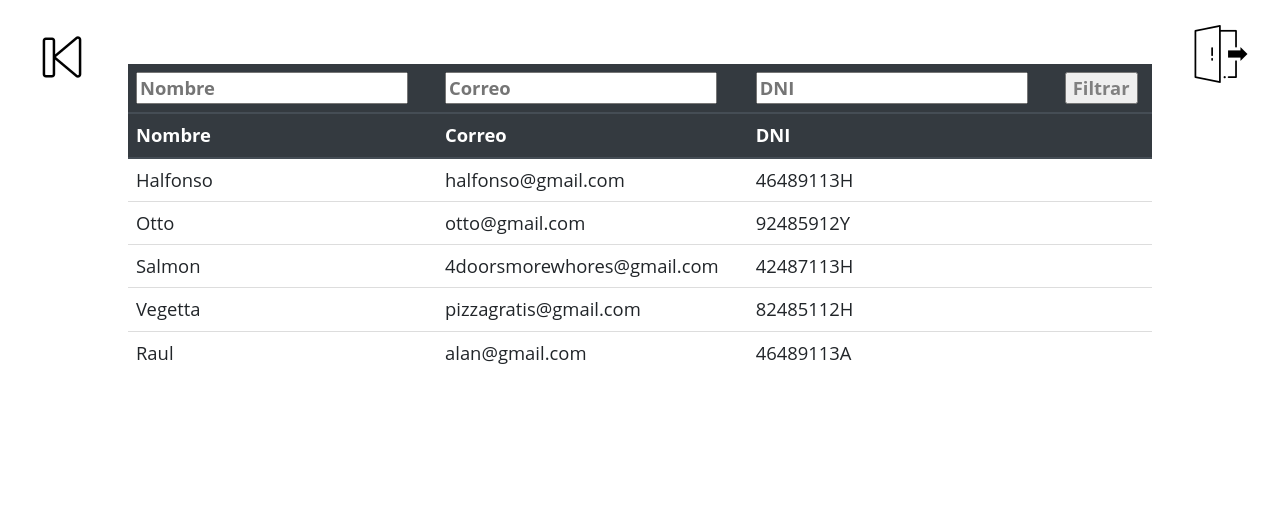
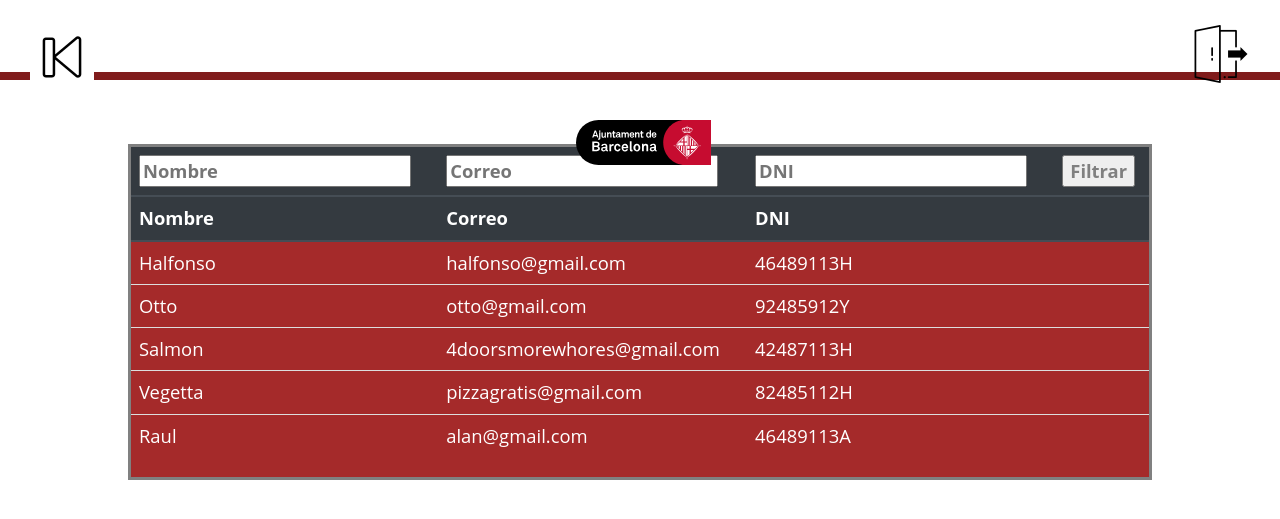
Before and after one commit to RaulGarcia69/Aplicacion-ayuntamiento, a PHP site: page /view/admin.php?id=1 in a window 1280 px wide. Shown: the top 519 px of the page. Run offline with PHP 8.4, Linux system fonts and the light colour scheme; data comes from the database, SQL or seed files in the repository.

Commit message:
estilos admin

```diff
--- a/css/styles.css
+++ b/css/styles.css
@@ -28,6 +28,12 @@ p {
     position: absolute;
     top: 10px;
     right: 30px;
+}
+
+.logo2 {
+    position: absolute;
+    top: 120px;
+    left: 45%;
 }
 
 .evento-todos {
@@ -487,3 +493,25 @@ input {
     justify-content: left;
     align-items: center;
 }
+
+.body-admin {}
+
+.historial {
+    border-color: grey;
+    border-style: solid;
+    background-color: brown;
+    color: white
+}
+
+.atras {
+    background-color: white;
+}
+
+#textocolor {
+    color: white
+}
+
+.tablehover tr:hover {
+    transition: all 0.5s;
+    background-color: rgb(128, 28, 28);
+}
--- a/view/admin.php
+++ b/view/admin.php
@@ -14,11 +14,14 @@ $evento_id = $_REQUEST['id'];
     <link rel="stylesheet" href="https://maxcdn.bootstrapcdn.com/bootstrap/4.5.2/css/bootstrap.min.css">
     <link rel="stylesheet" href="https://maxcdn.bootstrapcdn.com/bootstrap/3.3.7/css/bootstrap.min.css" />
 </head>
-<body>
+<body class="body-admin">
 <div class="atras"><a href="evento.admin.php"><img src="../img/back.png" ></a></div>
 <div class="logout"><a href="../processes/kill-login.php"><img src="../img/logout.png" ></a></div>
+<div class="menu">
+        <div class="logo2"><img src="../img/logo.svg"></div>
+    </div>
 <div class="historial">
-    <table class="table table-hover">
+    <table class="table tablehover">
     <thead class="thead-dark">
         <tr><form action="admin.php" method="POST">
                 <input type="hidden" name="id" value="<?php echo $evento_id?>">
@@ -66,9 +69,9 @@ $evento_id = $_REQUEST['id'];
         <tbody>
         <?php foreach ($voluntarios as $voluntarios) { ?>
                 <tr>
-                    <td><?php echo $voluntarios['nombre_vol'] ?></td>
-                    <td><?php echo $voluntarios['correo_vol'] ?></td>
-                    <td><?php echo $voluntarios['dni_vol'] ?></td>
+                    <td id="textocolor"><?php echo $voluntarios['nombre_vol'] ?></td>
+                    <td id="textocolor"><?php echo $voluntarios['correo_vol'] ?></td>
+                    <td id="textocolor"><?php echo $voluntarios['dni_vol'] ?></td>
                     <td></td>
                 </tr>
 
```
Also changed, not shown: img/logo2.png (added).
